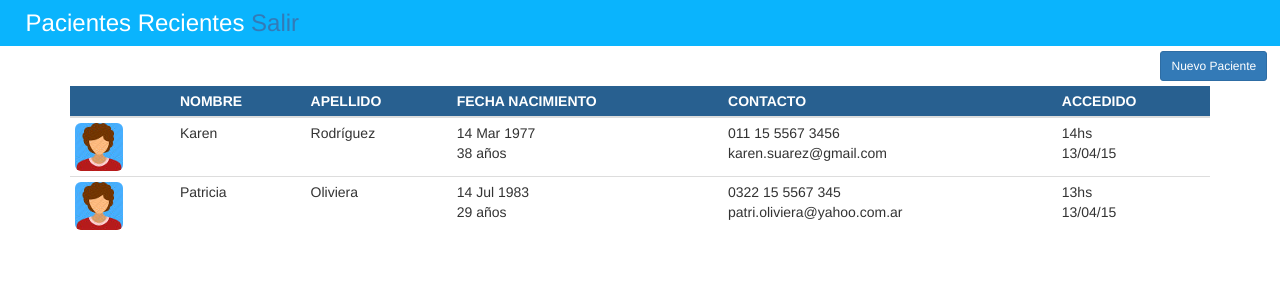
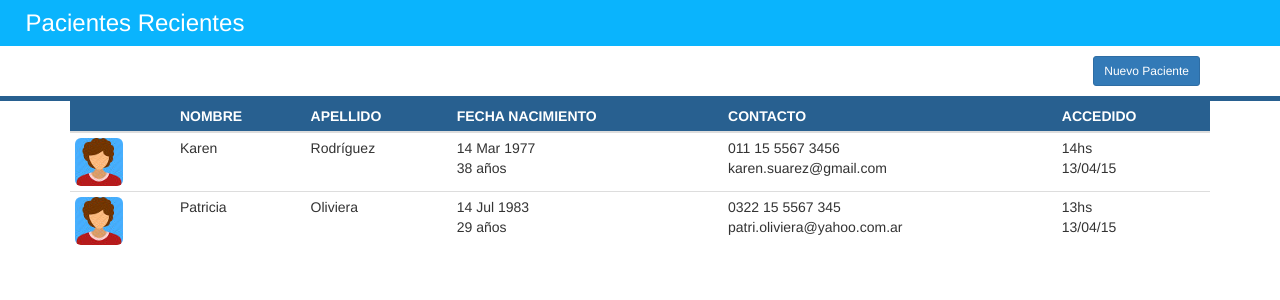
Before and after one commit to augustodamario/campy, a Python web app: template templates/home.html in a window 1280 px wide. Shown: the top 300 px of the page. Run offline with Jinja, Linux system fonts and the light colour scheme; the template is opened without the code that fills it, so the values that code supplies are empty.

Commit message:
Mejoras visuales.

```diff
--- a/campy/views.py
+++ b/campy/views.py
@@ -1,5 +1,5 @@
 # coding: utf-8
-from security import exception
+from security import handle_exception
 from security import require_role
 from security import roles
 from security import UnauthorizedException
@@ -13,7 +13,7 @@ def includeme(config):
 
 
 @view_config(context=UnauthorizedException, renderer="unauthorized.html")
-@exception
+@handle_exception
 def unauthorized(ex, request):
     return {}
 
--- a/resources/css/main.css
+++ b/resources/css/main.css
@@ -1,5 +1,8 @@
-.section {margin:0; padding:10px 2%; background-color:#0ab4fd; color:#ffffff;}
-.actions {margin:5px 1%;}
+.section-title {margin:0; padding:10px 2%; background-color:#0ab4fd; color:#ffffff;}
+.section-actions {margin:10px;}
+.section-actions-bottom {height:0.3em; background-color:#286090;}
+
+.logout.small {position:absolute; top:0; right:0; padding:15px 2% 0 0; color:#ffffff;}
 
 .table-hover thead th {background-color:#286090; color:#ffffff;}
 .table-hover tbody th, .table-hover tbody td {cursor:pointer;}
--- a/templates/base.html
+++ b/templates/base.html
@@ -5,18 +5,24 @@
         <meta http-equiv="X-UA-Compatible" content="IE=edge"/>
         <meta name="viewport" content="width=device-width, initial-scale=1"/>
         <link type="text/css" rel="stylesheet" href="/css/bootstrap.min.css"/>
-        <!--link type="text/css" rel="stylesheet" href="/css/bootstrap-theme.min.css"/-->
         <link type="text/css" rel="stylesheet" href="/css/main.css"/>
         <script type="text/javascript" src="/js/jquery.min.js"></script>
         <script type="text/javascript" src="/js/bootstrap.min.js"></script>
         <title>CAM</title>
     </head>
     <body>
-        <div class="section h3">
-            {% block section %}{% endblock %}
-            <a href="{{ logout_url }}">Salir</a>
+        <div class="section-title h3">
+            {% block section_title %}{% endblock %}
+            {% if logout_url %}
+                <a class="logout small" href="{{ logout_url }}">Salir</a>
+            {% endif %}
         </div>
-        <div class="actions text-right">{% block actions %}{% endblock %}</div>
-        {% block body %}{%endblock%}
+        <div class="container">
+            <div class="section-actions text-right">{% block section_actions %}{% endblock %}</div>
+        </div>
+        <div class="section-actions-bottom"></div>
+        <div class="container">
+            {% block section_body %}{%endblock%}
+        </div>
     </body>
 </html>
--- a/templates/home.html
+++ b/templates/home.html
@@ -1,15 +1,15 @@
 {% extends "base.html" %}
 
-{% block section %}
+{% block section_title %}
     Pacientes Recientes
 {% endblock %}
 
-{% block actions %}
+{% block section_actions %}
     <a class="btn btn-primary btn-sm" href="/paciente/nuevo" role="button">Nuevo Paciente</a>
 {% endblock %}
 
-{% block body %}
-    <div class="container table-responsive">
+{% block section_body %}
+    <div class="table-responsive">
         <table class="table table-condensed table-hover">
             <thead>
                 <tr>
--- a/templates/unauthorized.html
+++ b/templates/unauthorized.html
@@ -1,9 +1,9 @@
 {% extends "base.html" %}
 
-{% block section %}
+{% block section_title %}
     Usuario No Autorizado
 {% endblock %}
 
-{% block body %}
-    <div class="container text-center">Usted no está autorizado a utilizar esta aplicación.</div>
+{% block section_body %}
+    <div class="text-center">Usted no está autorizado a utilizar esta aplicación.</div>
 {% endblock %}
```
Also changed, not shown: campy/security.py (+11 -6 lines), templates/patient/new.html (+4 -6 lines).
